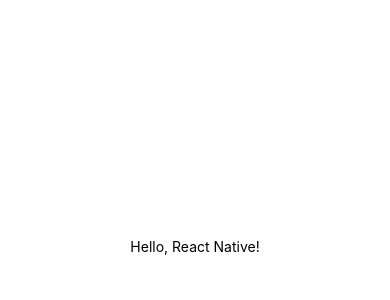
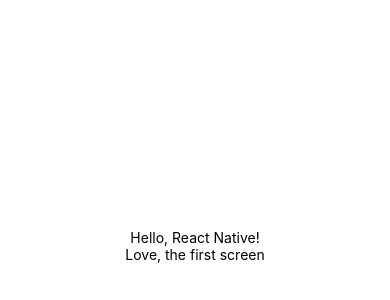
Before and after one commit to srianbury/learn-react-native, a React Native app: screen / in a window 390 px wide. Shown: the part 176-476 px from the top of the page. Built offline with nearby package versions, Linux system fonts and the light colour scheme.

Commit message:
typscript

```diff
--- a/App.js
+++ b/App.js
@@ -1,20 +1,5 @@
-import { StatusBar } from "expo-status-bar";
-import { StyleSheet, Text, View } from "react-native";
+import { FirstScreen } from "./FirstScreen";
 
 export default function App() {
-  return (
-    <View style={styles.container}>
-      <Text>Hello, React Native!</Text>
-      <StatusBar style="auto" />
-    </View>
-  );
+  return <FirstScreen />;
 }
-
-const styles = StyleSheet.create({
-  container: {
-    flex: 1,
-    backgroundColor: "#fff",
-    alignItems: "center",
-    justifyContent: "center",
-  },
-});
--- /dev/null
+++ b/FirstScreen.tsx
@@ -0,0 +1,23 @@
+import { StatusBar } from "expo-status-bar";
+import { StyleSheet, Text, View } from "react-native";
+
+function FirstScreen(): JSX.Element {
+  return (
+    <View style={styles.container}>
+      <Text>Hello, React Native!</Text>
+      <Text>Love, the first screen</Text>
+      <StatusBar style="auto" />
+    </View>
+  );
+}
+
+const styles = StyleSheet.create({
+  container: {
+    flex: 1,
+    backgroundColor: "#fff",
+    alignItems: "center",
+    justifyContent: "center",
+  },
+});
+
+export { FirstScreen };
--- /dev/null
+++ b/tsconfig.json
@@ -0,0 +1,3 @@
+{
+    "extends": "@tsconfig/react-native/tsconfig.json"
+}
```
Also changed, not shown: package.json (+6 -1 lines).
